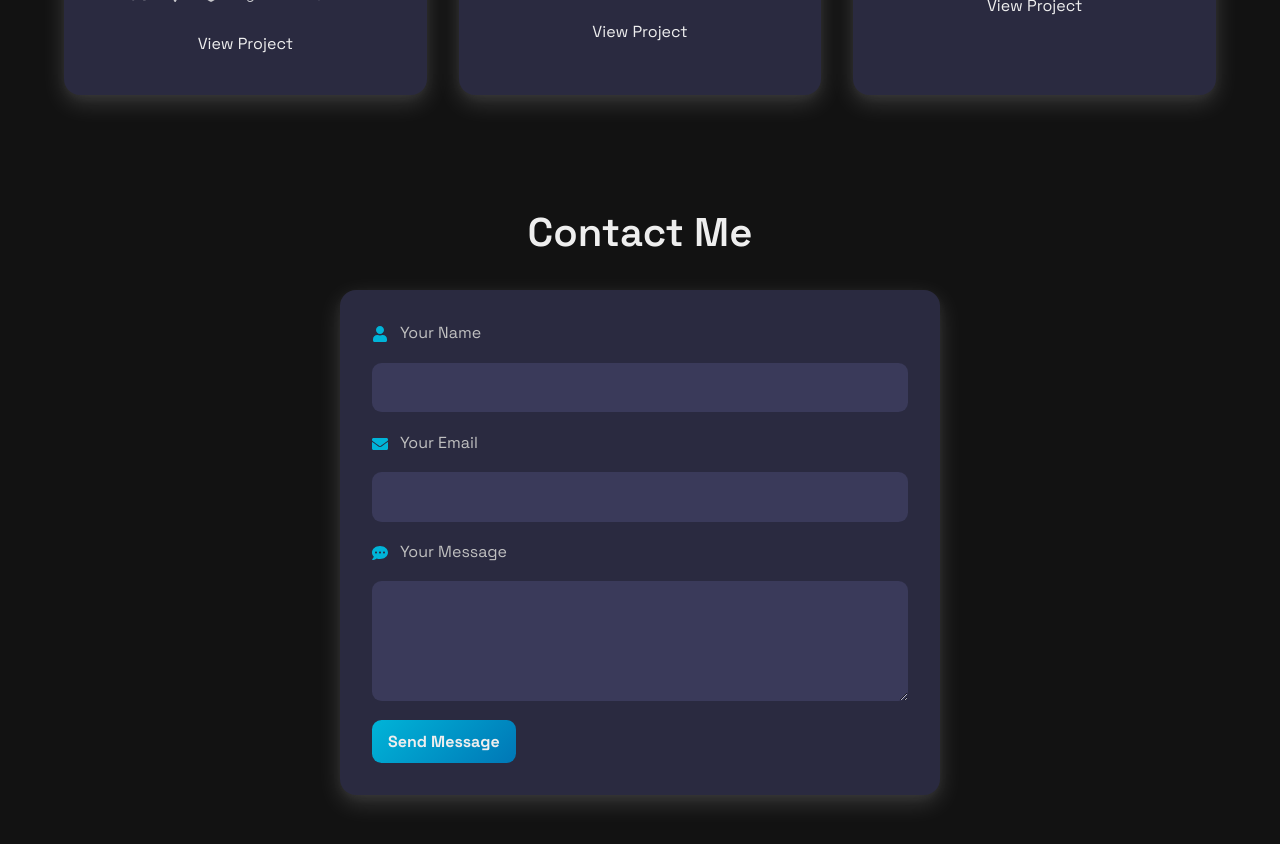
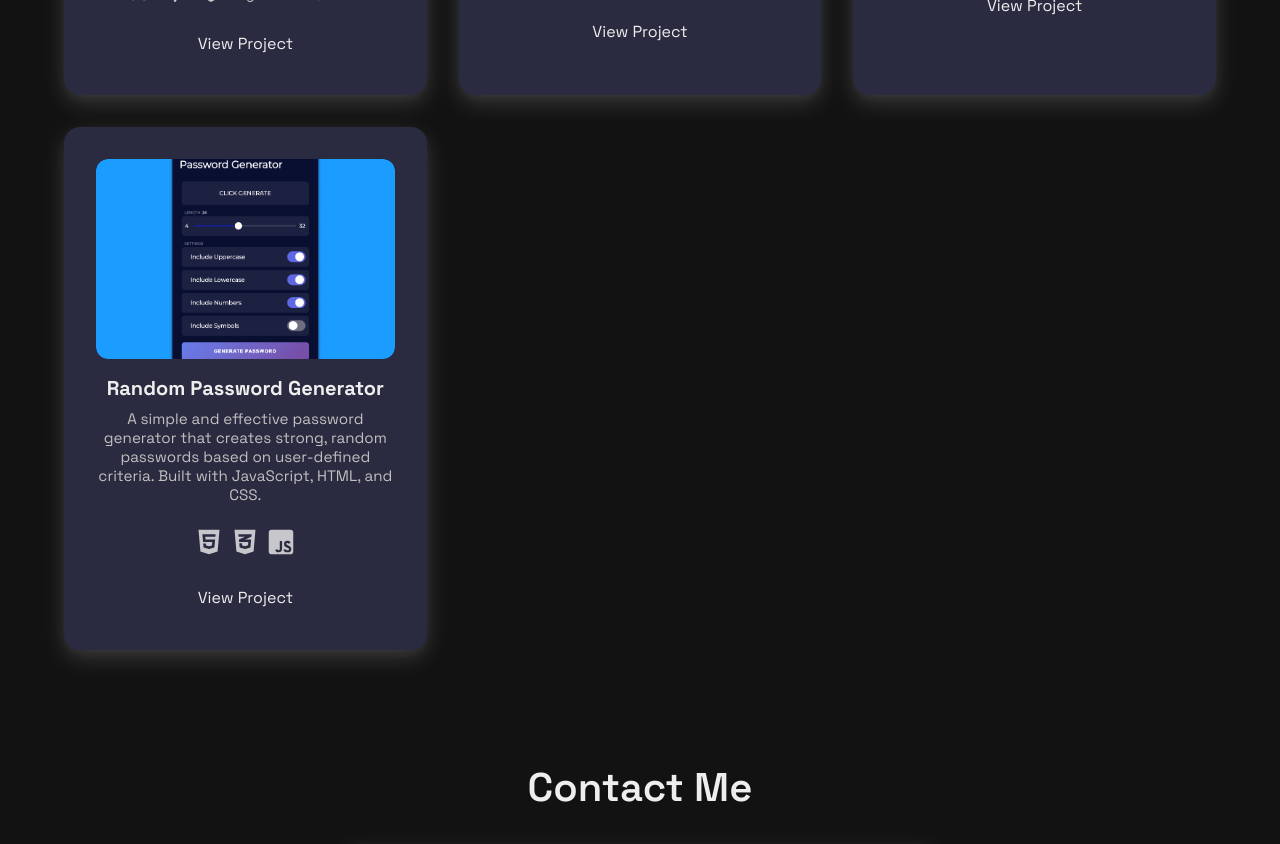
Before and after one commit to semajssor/my-portfolio, a React (Vite) app: page / in a window 1280 px wide. Shown: the part 1220-2064 px from the top of the page. Built offline with nearby package versions, Linux system fonts and the light colour scheme; no server answers.

Commit message:
added the random password generator project

```diff
--- a/src/components/Projects/Projects.jsx
+++ b/src/components/Projects/Projects.jsx
@@ -46,6 +46,15 @@ const projects = [
 		tech: ["react", "vite", "javascript", "css", "html"],
 		link: "https://github.com/semajssor/robofriends_vite",
 	},
+	{
+		title: "Random Password Generator",
+		description:
+			"A simple and effective password generator that creates strong, random passwords based on user-defined criteria. Built with JavaScript, HTML, and CSS.",
+		image: "/assets/projects-images/password_generator.png",
+		gif: "/assets/projects-videos/password_generator.gif",
+		tech: ["html", "css", "javascript"],
+		link: "https://github.com/semajssor/password_generator",
+	},
 	// Add more projects here...
 ];
 
```
Also changed, not shown: public/assets/projects-images/password_generator.png (added), public/assets/projects-videos/password_generator-ezgif.com-video-to-gif-converter.gif (added).
